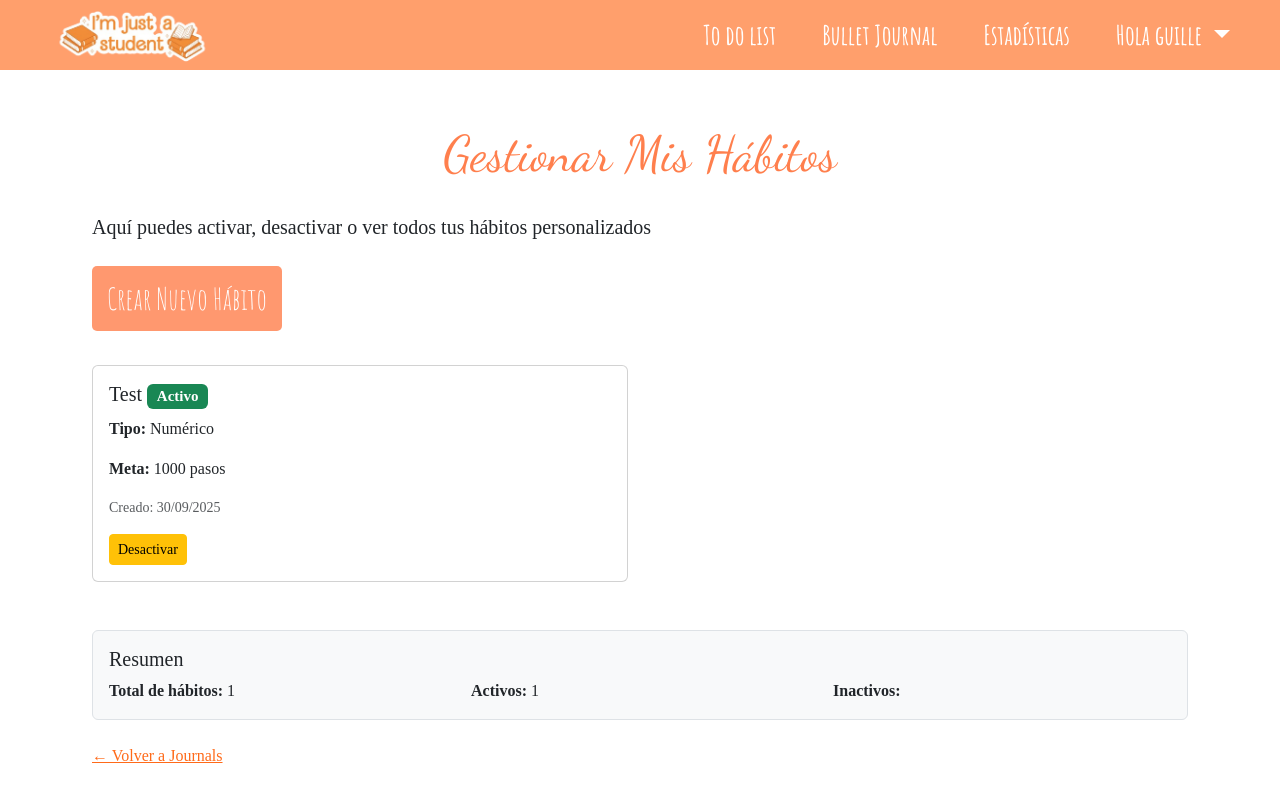
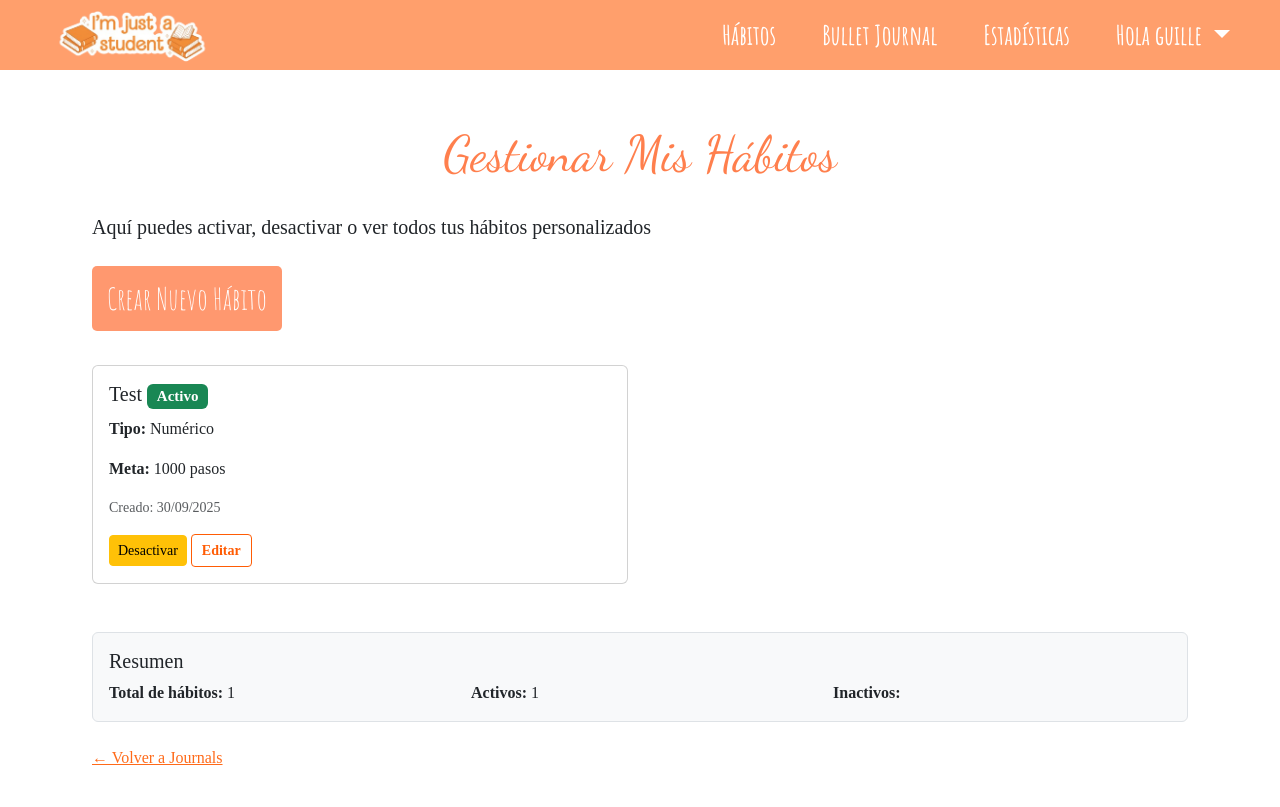
Before and after one commit to GuiiTaglia/TP-IngWeb-2025, a Django app: page /habits/manage/ in a window 1280 px wide. Shown: the top 807 px of the page. Run offline with Django 5.2, Linux system fonts and the light colour scheme; a user stored in the database is signed in; data comes from the database, SQL or seed files in the repository; both versions use the stored data as it was after the commit; some web fonts are replaced.

Commit message:
cambios html

```diff
--- a/mi_aplicacion/bullet_journal/static/bullet_journal/css/styles.css
+++ b/mi_aplicacion/bullet_journal/static/bullet_journal/css/styles.css
@@ -326,7 +326,6 @@ h1 {
   border: none;
   padding: 10px 15px;
   border-radius: 5px;
-
 }
 
 .btn.btn-primary:hover{
@@ -593,17 +592,16 @@ h1 {
   border-radius: 10px !important;
 }
 
-/* Clase para enlaces naranjas */
 .link-orange {
   color: #ff6a19 !important;
   text-decoration: none;
+  font-family: 'Times New Roman', Times, serif;
 }
 
 .link-orange:hover {
   color: #ff5c04 !important;
 }
 
-/* Variaciones del naranja para diferentes elementos */
 .bg-orange-light {
   background-color: #ff6a1986 !important; /* Tu color con transparencia */
   opacity: 0.9;
@@ -665,3 +663,15 @@ h1 {
   border-radius: 10px;
   padding: 10px;
 }*/
+
+
+.btn.btn-sm.btn-outline-primary{
+  font-family: 'Times New Roman', Times, serif;
+  font-size: 14px;
+  background-color: white;
+  color: #ff5c04;
+  border: 1px solid #ff5c04;
+  padding: 5px 10px;
+  border-radius: 4px;
+  font-weight: bold;
+}
--- a/mi_aplicacion/bullet_journal/templates/bullet_journal/journal/manage_habits.html
+++ b/mi_aplicacion/bullet_journal/templates/bullet_journal/journal/manage_habits.html
@@ -18,14 +18,12 @@ Gestionar Hábitos Personalizados
         <h1> Gestionar Mis Hábitos</h1>
         <p class="fs-5 mb-4">Aquí puedes activar, desactivar o ver todos tus hábitos personalizados</p>
 
-        <!-- Botón para agregar nuevo hábito -->
         <div class="mb-4">
             <a href="{% url 'add_habit_quick' %}" class="btn btn-primary btn-lg">
                  Crear Nuevo Hábito
             </a>
         </div>
 
-        <!-- Lista de hábitos -->
         {% if habits %}
             <div class="row">
                 {% for habit in habits %}
@@ -72,7 +70,6 @@ Gestionar Hábitos Personalizados
                                 </div>
                             </div>
 
-                            <!-- Botones de acción -->
                             <div class="mt-3">
                                 <a href="{% url 'toggle_habit_status' habit.id %}"
                                    class="btn btn-sm {% if habit.is_active %}btn-warning{% else %}btn-success{% endif %}">
@@ -83,8 +80,7 @@ Gestionar Hábitos Personalizados
                                     {% endif %}
                                 </a>
 
-                                <!-- Opcional: Botón para editar (si implementas la funcionalidad) -->
-                                <!-- <a href="#" class="btn btn-sm btn-outline-primary">✏️ Editar</a> -->
+                                <a href="#" class="btn btn-sm btn-outline-primary">Editar</a>
                             </div>
                         </div>
                     </div>
--- a/mi_aplicacion/bullet_journal/templates/bullet_journal/journal/new_journal.html
+++ b/mi_aplicacion/bullet_journal/templates/bullet_journal/journal/new_journal.html
@@ -113,18 +113,14 @@
                 {% endif %}
             </div>
 
-            </div>
-
         </form>
 
         <a href="{% url 'journal_list' %}" class="link-orange">Volver</a>
     </div>
 </div>
 
-<!-- Bootstrap JS -->
 <script src="https://cdn.jsdelivr.net/npm/bootstrap@5.3.2/dist/js/bootstrap.bundle.min.js"></script>
 
-<!-- Script para mostrar la fecha de hoy y guardarla en el input -->
 <script>
 window.addEventListener('load', function() {
   const diasSemana = ["Domingo","Lunes","Martes","Miércoles","Jueves","Viernes","Sábado"];
--- a/mi_aplicacion/bullet_journal/templates/header.html
+++ b/mi_aplicacion/bullet_journal/templates/header.html
@@ -35,8 +35,9 @@
           <a class="nav-link" href="{% url 'calendar' %}">Calendario</a>
         </li--->
         <li class="nav-item">
-          <a class="nav-link" href="{% url 'to_do_list' %}">To do list</a>
+          <a class="nav-link" href="{% url 'manage_habits' %}">Hábitos</a>
         </li>
+
         <li class="nav-item">
           <a class="nav-link" href="{% url 'journal_list' %}">Bullet Journal</a>
         </li>
```
Also changed, not shown: mi_aplicacion/bullet_journal/templates/bullet_journal/journal/diary.html (added), mi_aplicacion/db.sqlite3.
